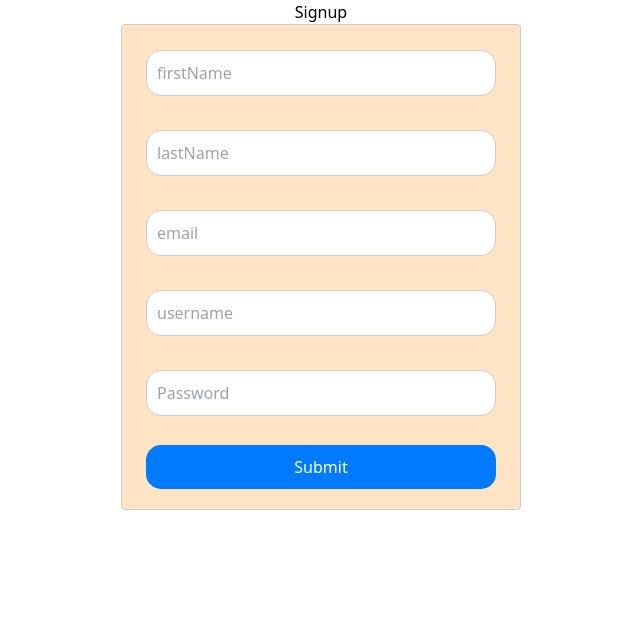
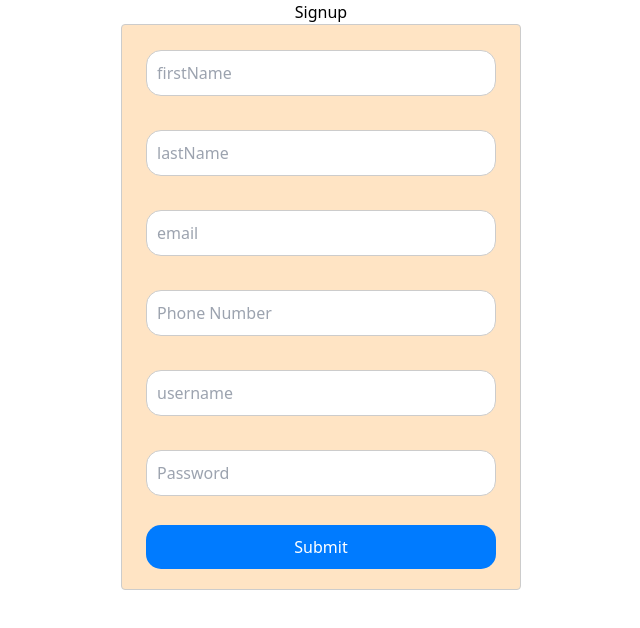
Before and after one commit to sumitbd48/kinum-estore, a Next.js app in the folder client/: page /register in a window 1280 px wide. Shown: the top 628 px of the page, without its empty margins (319-959 px from the left). Built offline with nearby package versions, Linux system fonts and the light colour scheme.

Commit message:
Added profile menu and made logut functionality

```diff
--- a/client/src/components/UserMenu/index.js
+++ b/client/src/components/UserMenu/index.js
@@ -2,6 +2,8 @@ import * as React from 'react';
 import Button from '@mui/material/Button';
 import Menu from '@mui/material/Menu';
 import MenuItem from '@mui/material/MenuItem';
+import { useSelector, useDispatch } from 'react-redux'
+import { handleLogout } from '@/redux/reducerSlices/userSlice';
 
 export default function BasicMenu() {
   const [anchorEl, setAnchorEl] = React.useState(null);
@@ -12,6 +14,7 @@ export default function BasicMenu() {
   const handleClose = () => {
     setAnchorEl(null);
   };
+  const dispatch = useDispatch()
 
   return (
     <div>
@@ -35,7 +38,7 @@ export default function BasicMenu() {
       >
         <MenuItem onClick={handleClose}>Profile</MenuItem>
         <MenuItem onClick={handleClose}>My account</MenuItem>
-        <MenuItem onClick={handleClose}>Logout</MenuItem>
+        <MenuItem onClick={()=>dispatch(handleLogout)}>Logout</MenuItem>
       </Menu>
     </div>
   );
--- a/client/src/pages/home/index.js
+++ b/client/src/pages/home/index.js
@@ -1,7 +1,7 @@
 import React from "react";
-
+import UserMenu from '@/components/UserMenu'
 function index() {
-  return <div>I am home!</div>;
+  return <div><UserMenu/></div>;
 }
 
 export default index;
--- a/client/src/pages/register/index.js
+++ b/client/src/pages/register/index.js
@@ -20,12 +20,16 @@ const SignupSchema = Yup.object().shape({
     .min(2, "Too Short!")
     .max(50, "Too Long!")
     .required("Required"),
+  phoneNumber: Yup.string()
+    .min(7, "Too Short!")
+    .max(15, "Too Long!")
+    .required("Required"),
 });
 
 export const Register = () => {
   const registerUser = async (values) => {
     try {
-      const response = await fetch("http://localhost:3000/register", {
+      const response = await fetch("http://localhost:8080/register", {
         method: "POST",
         headers: {
           "Content-Type": "application/json",
@@ -48,6 +52,7 @@ export const Register = () => {
           email: "",
           username: "",
           password: "",
+          phoneNumber: "",
         }}
         validationSchema={SignupSchema}
         onSubmit={(values) => {
@@ -81,6 +86,13 @@ export const Register = () => {
               </div>
               <br></br>
               <div className="field-container">
+                <Field placeholder="Phone Number" name="phoneNumber" />
+                {errors.phoneNumber && touched.phoneNumber ? (
+                  <div className="error">{errors.phoneNumber}</div>
+                ) : null}
+              </div>
+              <br></br>
+              <div className="field-container">
                 <Field placeholder="username" name="username" />
                 {errors.username && touched.username ? (
                   <div className="error">{errors.username}</div>
```
